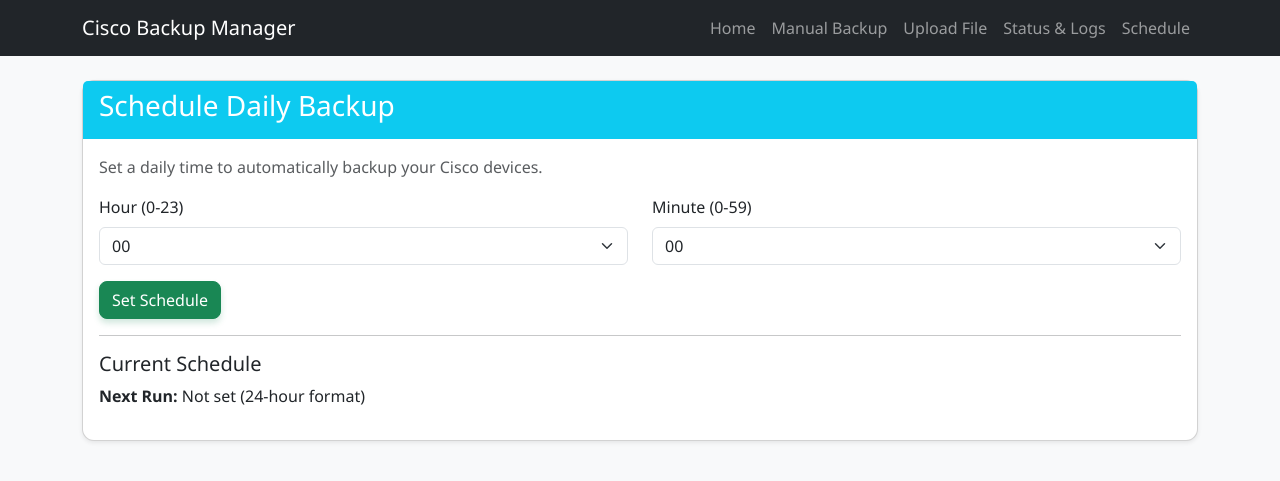
After one commit to SumonPaul18/cisco-backup-manager, a Flask app: page /schedule in a window 1280 px wide. The commit adds this page. Shown: the top 481 px of the page. Run offline with Flask 3, Linux system fonts and the light colour scheme; some libraries are stand-ins or nearby versions.

Commit message:
create new branch and add new scheduler feature

```diff
--- a/app.py
+++ b/app.py
@@ -11,12 +11,15 @@
 from wtforms.validators import DataRequired
 from netmiko import ConnectHandler
 from dotenv import load_dotenv
+from apscheduler.schedulers.background import BackgroundScheduler
+from apscheduler.triggers.cron import CronTrigger
+import atexit
 
 # Load environment variables
 load_dotenv()
 
 # Configuration
-SECRET_KEY = os.getenv("SECRET_KEY")
+SECRET_KEY = os.getenv("SECRET_KEY", "your_strong_secret_key_here")
 BACKUP_DIR = os.getenv("BACKUP_DIR", "backups")
 LOG_DIR = os.getenv("LOG_DIR", "logs")
 
@@ -41,7 +44,7 @@
     ip = StringField('IP Address', validators=[DataRequired()])
     username = StringField('Username', validators=[DataRequired()])
     password = PasswordField('Password', validators=[DataRequired()])
-    device_type = StringField('Device Type (e.g., cisco_ios)', default='cisco_ios')
+    device_type = StringField('Device Type', default='cisco_ios')
     submit = SubmitField('Backup Now')
 
 class UploadForm(FlaskForm):
@@ -51,7 +54,7 @@
     ])
     submit = SubmitField('Upload & Backup')
 
-# Helper: Validate and parse CSV
+# Helper: Parse CSV
 def parse_csv(file_path):
     devices = []
     try:
@@ -59,7 +62,7 @@
             reader = csv.DictReader(f)
             for row in reader:
                 if not row.get('ip') or not row.get('username') or not row.get('password'):
-                    return False, "CSV missing required fields (ip, username, password)"
+                    return False, "CSV missing required fields"
                 devices.append({
                     'ip': row['ip'],
                     'username': row['username'],
@@ -70,7 +73,7 @@
     except Exception as e:
         return False, str(e)
 
-# Helper: Validate and parse YAML
+# Helper: Parse YAML
 def parse_yaml(file_path):
     try:
         with open(file_path) as f:
@@ -110,9 +113,23 @@
         logging.error(error_msg)
         return False, error_msg
 
+# Scheduled Backup Function
+def scheduled_backup_job(devices):
+    for device in devices:
+        success, msg = backup_device(device)
+        if success:
+            logging.info(f"Scheduled Backup Success: {device['ip']} - {msg}")
+        else:
+            logging.error(f"Scheduled Backup Failed: {device['ip']} - {msg}")
+
+# Initialize Scheduler
+scheduler = BackgroundScheduler()
+scheduled_job = None  # Global variable to track the job
+
 @app.route('/')
 def index():
-    return render_template('index.html', year=datetime.now().year)
+    year = datetime.now().year
+    return render_template('index.html', year=year)
 
 @app.route('/manual', methods=['GET', 'POST'])
 def manual_backup():
@@ -152,7 +169,6 @@
             flash(f"❌ File validation failed: {data}", "danger")
             return redirect(url_for('upload_file'))
 
-        # Start backup for all devices
         results = []
         for device in data:
             success, msg = backup_device(device)
@@ -166,6 +182,65 @@
 
     return render_template('upload.html', form=form)
 
+@app.route('/schedule', methods=['GET', 'POST'])
+def schedule_backup():
+    global scheduled_job  # ✅ শুধুমাত্র একবার
+
+    if request.method == 'POST':
+        hour = request.form.get('hour')
+        minute = request.form.get('minute')
+
+        if not hour or not minute:
+            flash("❌ Please select both hour and minute.", "danger")
+            return redirect(url_for('schedule_backup'))
+
+        try:
+            hour = int(hour)
+            minute = int(minute)
+            if hour < 0 or hour > 23 or minute < 0 or minute > 59:
+                raise ValueError
+        except ValueError:
+            flash("❌ Invalid time selected.", "danger")
+            return redirect(url_for('schedule_backup'))
+
+        sample_devices = [
+            {'ip': '192.168.1.1', 'username': 'admin', 'password': 'secret', 'device_type': 'cisco_ios'},
+            {'ip': '192.168.1.2', 'username': 'admin', 'password': 'secret', 'device_type': 'cisco_ios'}
+        ]
+
+        # Remove old job
+        if scheduled_job:
+            scheduler.remove_job(scheduled_job.id)
+
+        # Add new job
+        job = scheduler.add_job(
+            func=scheduled_backup_job,
+            trigger=CronTrigger(hour=hour, minute=minute),
+            args=[sample_devices],
+            id='cisco_backup_job',
+            replace_existing=True,
+            name='Daily Cisco Backup'
+        )
+
+        scheduled_job = job  # ✅ শুধু অ্যাসাইন
+
+        flash(f"✅ Backup scheduled daily at {hour:02d}:{minute:02d}!", "success")
+        return redirect(url_for('schedule_backup'))
+
+    next_run = scheduled_job.next_run_time.strftime('%H:%M') if scheduled_job else "Not set"
+    return render_template('schedule.html', next_run=next_run)
+
+@app.route('/cancel_schedule')
+def cancel_schedule():
+    global scheduled_job
+    if scheduled_job:
+        scheduler.remove_job(scheduled_job.id)
+        scheduled_job = None
+        flash("⏸️ Backup schedule canceled.", "info")
+    else:
+        flash("❌ No active schedule to cancel.", "warning")
+    return redirect(url_for('schedule_backup'))
+
 @app.route('/status')
 def status():
     backups = os.listdir(BACKUP_DIR)
@@ -174,8 +249,15 @@
     log_path = os.path.join(LOG_DIR, 'backup.log')
     if os.path.exists(log_path):
         with open(log_path, 'r') as f:
-            log_content = f.readlines()[-50:]  # last 50 lines
+            log_content = f.readlines()[-50:]
     return render_template('status.html', backups=backups, logs=log_content)
+
+# Start scheduler when app starts
+if not scheduler.running:
+    scheduler.start()
+
+# Shut down the scheduler when exiting
+atexit.register(lambda: scheduler.shutdown())
 
 if __name__ == '__main__':
     app.run(debug=True, host="0.0.0.0", port=5000)
--- a/requirements.txt
+++ b/requirements.txt
@@ -4,4 +4,5 @@
 Flask-Bootstrap==3.3.7.1
 python-dotenv==1.0.1
 netmiko==4.4.0
+apscheduler==3.10.4
 pyyaml
--- a/templates/base.html
+++ b/templates/base.html
@@ -40,6 +40,7 @@
                 <a class="nav-link" href="/manual">Manual Backup</a>
                 <a class="nav-link" href="/upload">Upload File</a>
                 <a class="nav-link" href="/status">Status & Logs</a>
+                <a class="nav-link" href="/schedule">Schedule</a>
             </div>
         </div>
     </nav>
--- /dev/null
+++ b/templates/schedule.html
@@ -0,0 +1,42 @@
+<!-- templates/schedule.html -->
+{% extends "base.html" %}
+{% block content %}
+<div class="card shadow-sm">
+    <div class="card-header bg-info text-white">
+        <h3>Schedule Daily Backup</h3>
+    </div>
+    <div class="card-body">
+        <p class="text-muted">Set a daily time to automatically backup your Cisco devices.</p>
+
+        <form method="POST">
+            <div class="row mb-3">
+                <div class="col-md-6">
+                    <label for="hour" class="form-label">Hour (0-23)</label>
+                    <select class="form-select" id="hour" name="hour" required>
+                        {% for h in range(24) %}
+                        <option value="{{ h }}">{{ "%02d"|format(h) }}</option>
+                        {% endfor %}
+                    </select>
+                </div>
+                <div class="col-md-6">
+                    <label for="minute" class="form-label">Minute (0-59)</label>
+                    <select class="form-select" id="minute" name="minute" required>
+                        {% for m in range(0, 60, 5) %}
+                        <option value="{{ m }}">{{ "%02d"|format(m) }}</option>
+                        {% endfor %}
+                    </select>
+                </div>
+            </div>
+            <button type="submit" class="btn btn-success">Set Schedule</button>
+        </form>
+
+        <hr>
+
+        <h5>Current Schedule</h5>
+        <p><strong>Next Run:</strong> {{ next_run }} (24-hour format)</p>
+        {% if scheduled_job %}
+        <a href="/cancel_schedule" class="btn btn-warning btn-sm">Cancel Schedule</a>
+        {% endif %}
+    </div>
+</div>
+{% endblock %}
```
Also changed, not shown: app-v0.py (added, +181 -0 lines), 1 other file.
